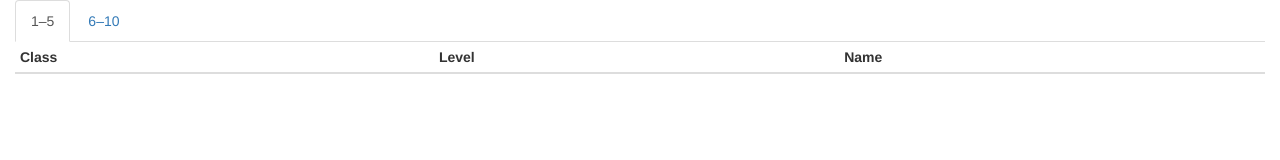
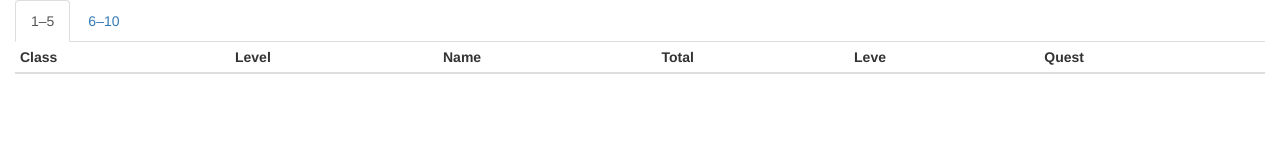
Before and after one commit to juviasuisei/ffxiv-craftocd, a website: page index.html in a window 1280 px wide. Drawn offline with nearby package versions, Linux system fonts and the light colour scheme.

Commit message:
Update index.html

```diff
--- a/index.html
+++ b/index.html
@@ -32,6 +32,9 @@
                 <th>Class</th>
                 <th>Level</th>
                 <th>Name</th>
+                <th>Total</th>
+                <th>Leve</th>
+                <th>Quest</th>
               </tr>
             </thead>
             <tbody>
```
